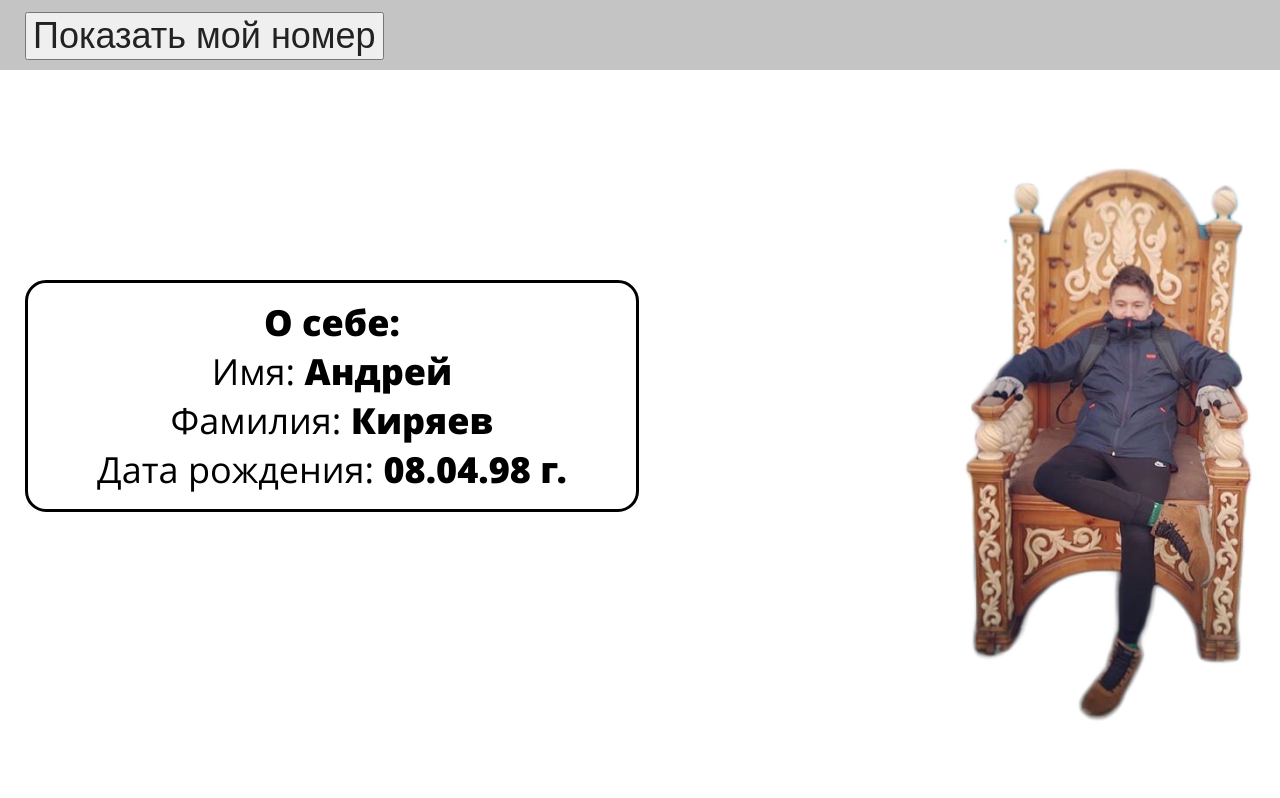
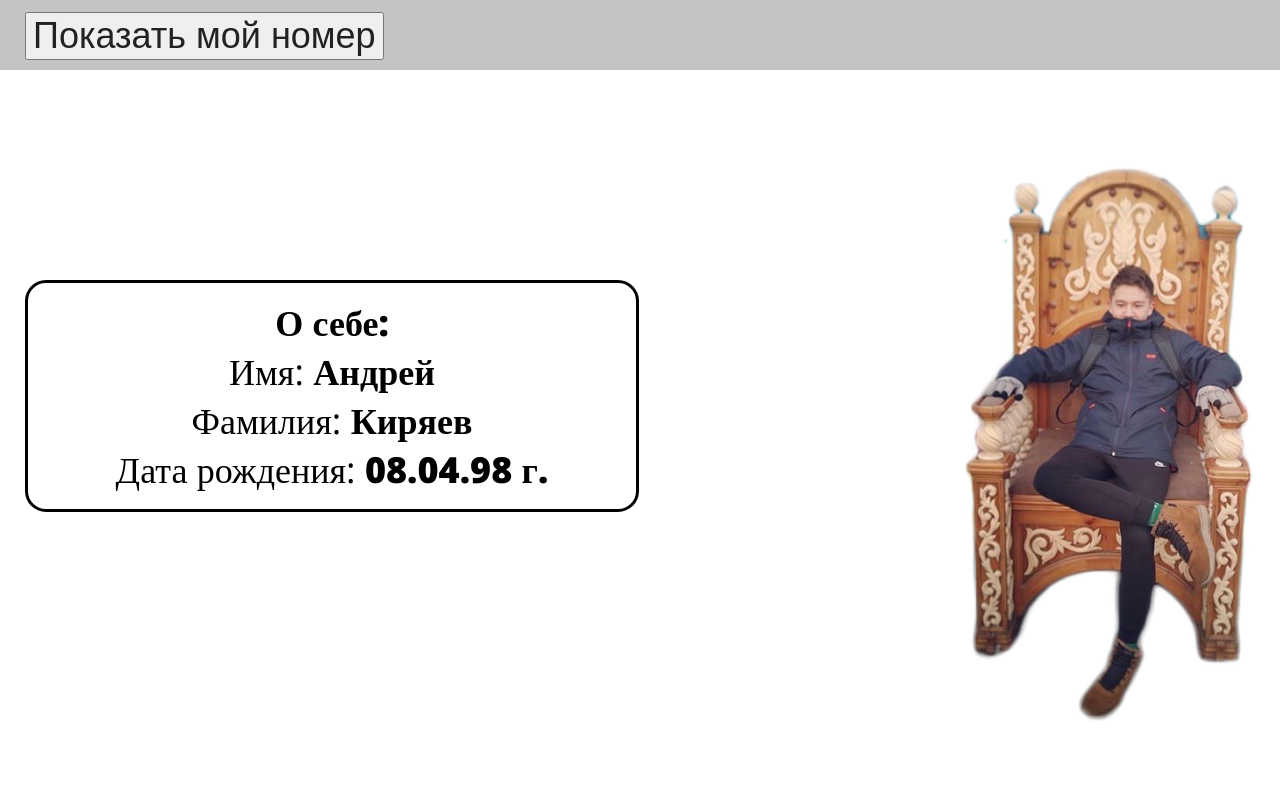
Before and after one commit to Reycoon/My_site, a plain HTML site: page index.html in a window 1280 px wide. Shown: the part 651-1449 px from the top of the page. Drawn offline with nearby package versions, Linux system fonts and the light colour scheme.

Commit message:
Update style.css

```diff
--- a/CSS/style.css
+++ b/CSS/style.css
@@ -365,24 +365,6 @@ textarea {
     padding: 0.2em 0;
 }
 
-/* open-sans-regular - cyrillic */
-@font-face {
-  font-family: 'Open Sans';
-  font-style: normal;
-  font-weight: 400;
-  src: local('Open Sans Regular'), local('OpenSans-Regular'),
-       url('../fonts/open-sans-v17-cyrillic-regular.woff2') format('woff2'), /* Chrome 26+, Opera 23+, Firefox 39+ */
-       url('../fonts/open-sans-v17-cyrillic-regular.woff') format('woff'); /* Chrome 6+, Firefox 3.6+, IE 9+, Safari 5.1+ */
-}
-/* open-sans-800 - cyrillic */
-@font-face {
-  font-family: 'Open Sans';
-  font-style: normal;
-  font-weight: 800;
-  src: local('Open Sans ExtraBold'), local('OpenSans-ExtraBold'),
-       url('../fonts/open-sans-v17-cyrillic-800.woff2') format('woff2'), /* Chrome 26+, Opera 23+, Firefox 39+ */
-       url('../fonts/open-sans-v17-cyrillic-800.woff') format('woff'); /* Chrome 6+, Firefox 3.6+, IE 9+, Safari 5.1+ */
-}
 html{
   box-sizing: border-box;
 }
```
